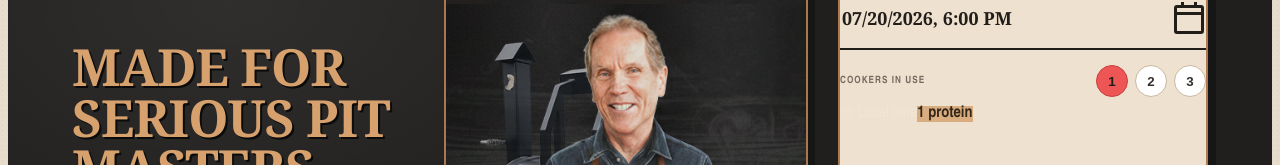
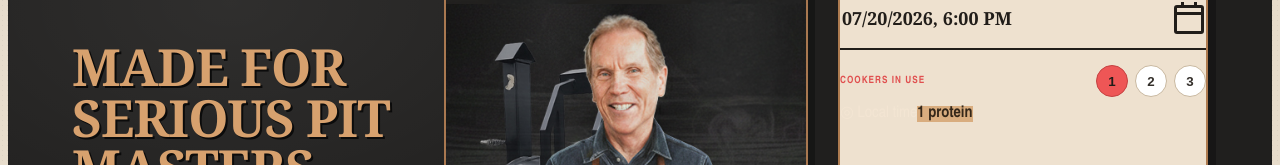
Before and after one commit to bizzuka/pitmaster-munse-cook-planner, a Next.js app: page / in a window 1280 px wide. Shown: the part 157-322 px from the top of the page. Built offline with nearby package versions, Linux system fonts and the light colour scheme.

Commit message:
Match cooker prompt to serving label

```diff
--- a/app/layout.css
+++ b/app/layout.css
@@ -7,6 +7,10 @@
 }
 
 .serve-card > label {
+  color: #e04f4f;
+}
+
+.cooker-count > span {
   color: #e04f4f;
 }
 
```
